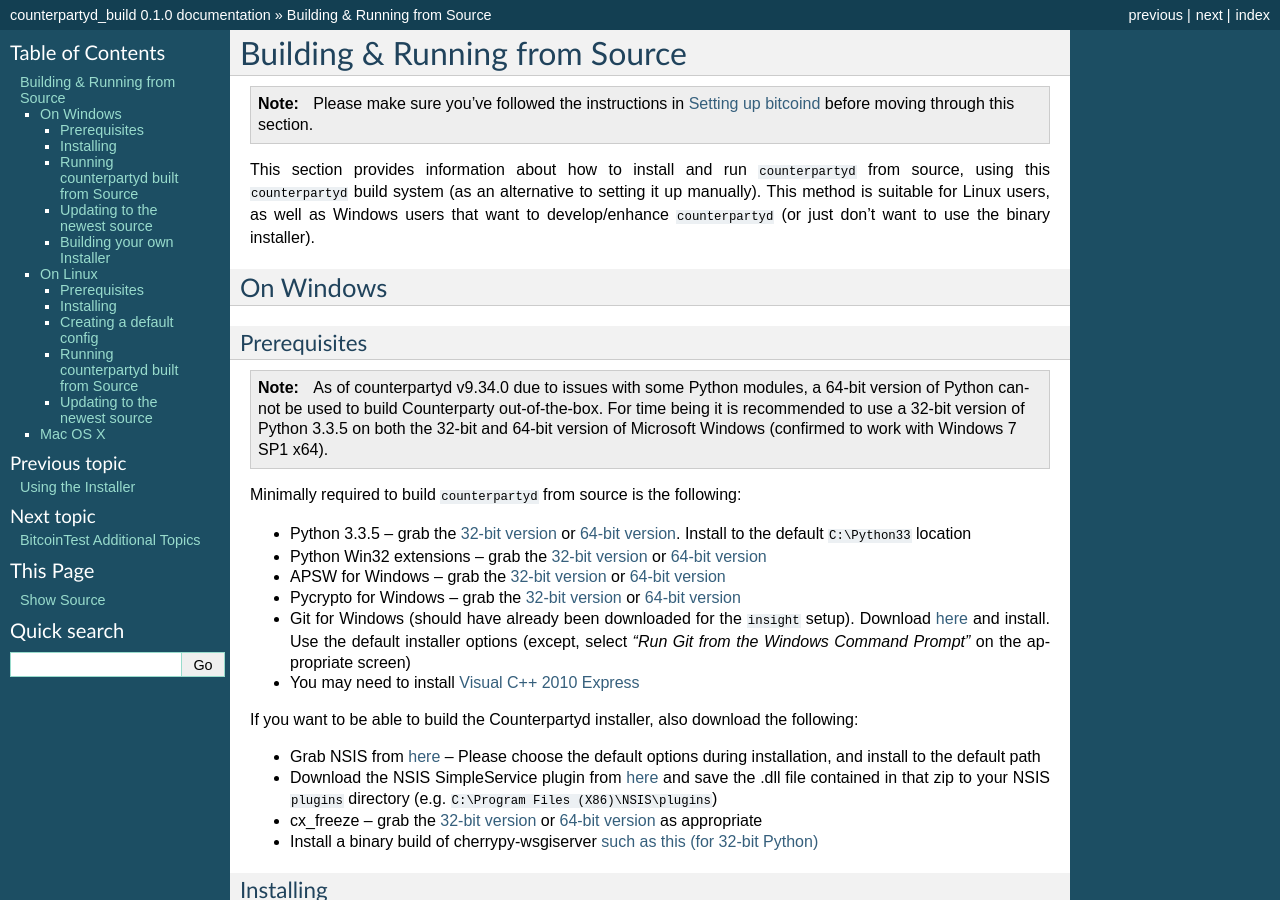
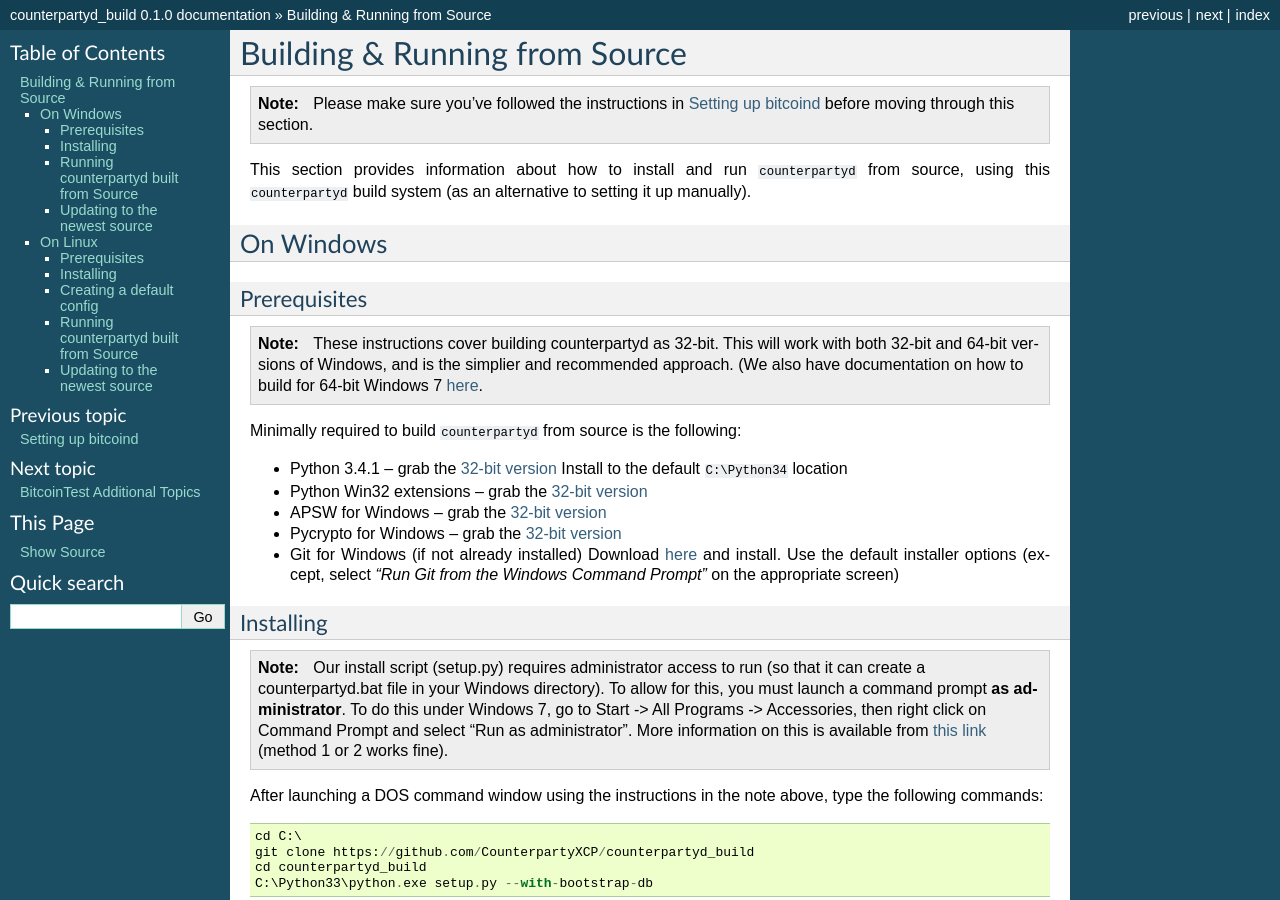
Before and after one commit to CounterpartyXCP/federatednode, a Sphinx documentation site: the page built from docs/BuildingFromSource.rst, in a window 1280 px wide and 900 px high. Built offline with Sphinx 7.4.7, drawn with Linux system fonts in a browser that asks for light colours; some of the changed text lies outside the part shown.

Commit message:
removed windows binary building, updated/simplified docs, windows moved to 3.4.1 of python

```diff
--- a/docs/BuildingFromSource.rst
+++ b/docs/BuildingFromSource.rst
@@ -6,9 +6,7 @@
     Please make sure you've followed the instructions in :doc:`SettingUpBitcoind` before moving through this section.
 
 This section provides information about how to install and run ``counterpartyd`` from source, using this
-``counterpartyd`` build system (as an alternative to setting it up manually). This method is suitable for
-Linux users, as well as Windows users that want to develop/enhance ``counterpartyd`` (or just don't want to
-use the binary installer).
+``counterpartyd`` build system (as an alternative to setting it up manually).
 
 
 On Windows
@@ -19,35 +17,20 @@
 
 .. note::
 
-    As of counterpartyd v9.34.0 due to issues with some Python modules, a 64-bit version of Python cannot be used
-    to build Counterparty out-of-the-box. For time being it is recommended to use a 32-bit version of Python 3.3.5
-    on both the 32-bit and 64-bit version of Microsoft Windows (confirmed to work with Windows 7 SP1 x64).
+    These instructions cover building counterpartyd as 32-bit. This will work with both 32-bit and 64-bit versions of
+    Windows, and is the simplier and recommended approach. (We also have documentation on how to build for 64-bit Windows 7
+    `here <https://wiki.counterparty.co/w/Counterparty_with_64-bit_Python_3.4>`__.
 
 Minimally required to build ``counterpartyd`` from source is the following:
 
-- Python 3.3.5 -- grab the `32-bit version <http://www.python.org/ftp/python/3.3.5/python-3.3.5.msi>`__
-  or `64-bit version <http://www.python.org/ftp/python/3.3.5/python-3.3.5.amd64.msi>`__.
-  Install to the default ``C:\Python33`` location
-- Python Win32 extensions -- grab the `32-bit version <http://sourceforge.net/projects/pywin32/files/pywin32/Build%20219/pywin32-219.win32-py3.3.exe/download>`__
-  or `64-bit version <http://sourceforge.net/projects/pywin32/files/pywin32/Build%20219/pywin32-219.win-amd64-py3.3.exe/download>`__
-- APSW for Windows -- grab the `32-bit version <https://github.com/rogerbinns/apsw/releases/download/3.8.5-r1/apsw-3.8.5-r1.win32-py3.3.exe>`__
-  or `64-bit version <https://github.com/rogerbinns/apsw/releases/download/3.8.5-r1/apsw-3.8.5-r1.win-amd64-py3.3.exe>`__
-- Pycrypto for Windows -- grab the `32-bit version <http://www.voidspace.org.uk/downloads/pycrypto26/pycrypto-2.6.win32-py3.3.exe>`__
-  or `64-bit version <http://www.voidspace.org.uk/downloads/pycrypto26/pycrypto-2.6.win-amd64-py3.3.exe>`__
-- Git for Windows (should have already been downloaded for the ``insight`` setup).
+- Python 3.4.1 -- grab the `32-bit version <http://www.python.org/ftp/python/3.4.1/python-3.4.1.msi>`__
+  Install to the default ``C:\Python34`` location
+- Python Win32 extensions -- grab the `32-bit version <http://sourceforge.net/projects/pywin32/files/pywin32/Build%20219/pywin32-219.win32-py3.4.exe/download>`__
+- APSW for Windows -- grab the `32-bit version <https://github.com/rogerbinns/apsw/releases/download/3.8.5-r1/apsw-3.8.5-r1.win32-py3.4.exe>`__
+- Pycrypto for Windows -- grab the `32-bit version <https://s3.amazonaws.com/counterparty-bootstrap/pycrypto-2.6.1.win32-py3.4.exe>`__
+- Git for Windows (if not already installed)
   Download `here <http://git-scm.com/download/win>`__ and install. Use the default installer
   options (except, select *"Run Git from the Windows Command Prompt"* on the appropriate screen)
-- You may need to install `Visual C++ 2010 Express <http://go.microsoft.com/?linkid=9709949>`__
-
-If you want to be able to build the Counterpartyd installer, also download the following:
-
-- Grab NSIS from `here <http://prdownloads.sourceforge.net/nsis/nsis-2.46-setup.exe?download>`__ -- Please choose the default
-  options during installation, and install to the default path
-- Download the NSIS SimpleService plugin from `here <http://nsis.sourceforge.net/mediawiki/images/c/c9/NSIS_Simple_Service_Plugin_1.30.zip>`__
-  and save the .dll file contained in that zip to your NSIS ``plugins`` directory (e.g. ``C:\Program Files (X86)\NSIS\plugins``)
-- cx_freeze -- grab the `32-bit version <http://sourceforge.net/projects/cx-freeze/files/4.3.3/cx_Freeze-4.3.3.win32-py3.3.msi/download>`__
-  or `64-bit version <http://downloads.sourceforge.net/project/cx-freeze/4.3.3/cx_Freeze-4.3.3.win-amd64-py3.3.msi>`__ as appropriate
-- Install a binary build of cherrypy-wsgiserver `such as this (for 32-bit Python) <https://bitbucket.org/cherrypy/cherrypy/issue-attachment/1110/cherrypy/cherrypy/1322273715.09/1110/CherryPy-3.2.2.win32.exe>`__
 
 Installing
 ^^^^^^^^^^^^^^^^^^^^^^
@@ -115,17 +98,6 @@
 
 In case of a problem, refer to the list of requirements in ``pip-requirements.txt`` above and update system as
 necessary. Then rerun the build script again.
-
-Building your own Installer
-^^^^^^^^^^^^^^^^^^^^^^^^^^^^
-
-Complete the instructions under **Prerequisites** above.
-Then, execute the following commands to build the installer package::
-
-    cd C:\counterpartyd_build
-    C:\Python33\python.exe setup.py build
-
-If successful, you will be provided the location of the resulting installer package.
 
 
 On Linux
@@ -211,8 +183,3 @@
     sudo python3 setup.py
 
 The same approach applies to Windows - this operation requires elevation.
-
-Mac OS X
---------
-
-Mac OS support is forthcoming. (Pull requests to add such support are more than welcome!)
```
Also changed, not shown: docs/SettingUpInsight.rst (+17 -4 lines), docs/UsingTheInstaller.rst (deleted, +0 -12 lines), docs/index.rst (+6 -30 lines), setup.py (+9 -78 lines).
